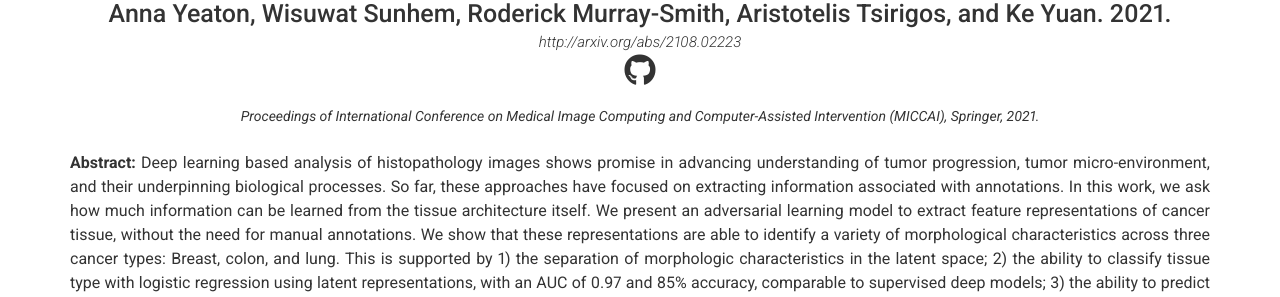
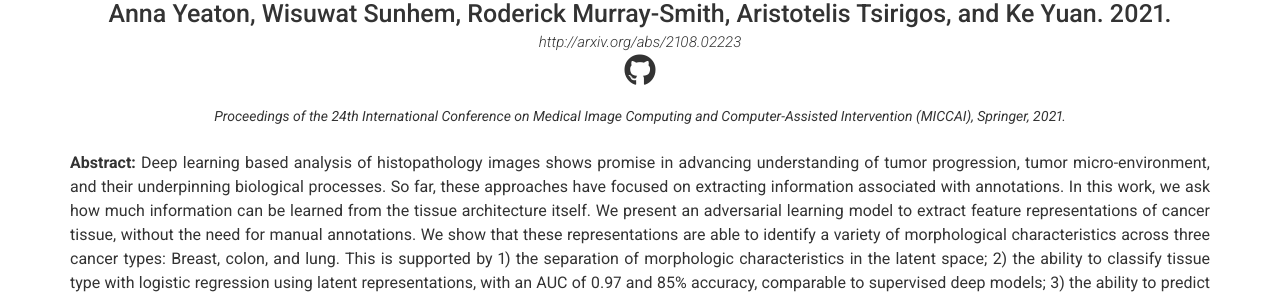
Before and after one commit to AdalbertoCq/adalbertocq.github.io, a Jekyll site: the page built from index.md, in a window 1280 px wide and 900 px high, scrolled down 628 px. Shown: the part 152-449 px from the top of the window. Built offline with Jekyll 4.4.1, drawn with Linux system fonts in a browser that asks for light colours; nearby versions of some CDN libraries.

Commit message:
Fix conference naming

```diff
--- a/_data/projects.yml
+++ b/_data/projects.yml
@@ -9,7 +9,7 @@
   link: http://arxiv.org/abs/2108.02223
   github: AdalbertoCq/Adversarial-learning-of-cancer-tissue-representations
   quote: >
-    Proceedings of International Conference on Medical Image Computing and Computer-Assisted Intervention (MICCAI), Springer, 2021.
+    Proceedings of the 24th International Conference on Medical Image Computing and Computer-Assisted Intervention (MICCAI), Springer, 2021.
   description: | # this will include new lines to allow paragraphs {: width="180" height="180"}
     **Abstract:** Deep learning based analysis of histopathology images shows promise in advancing understanding of tumor progression, tumor micro-environment, and their underpinning biological processes. So far, these approaches have focused on extracting information associated with annotations. In this work, we ask how much information can be learned from the tissue architecture itself.
     We present an adversarial learning model to extract feature representations of cancer tissue, without the need for manual annotations. We show that these representations are able to identify a variety of morphological characteristics across three cancer types: Breast, colon, and lung. This is supported by 1) the separation of morphologic characteristics in the latent space; 2) the ability to classify tissue type with logistic regression using latent representations, with an AUC of 0.97 and 85% accuracy, comparable to supervised deep models; 3) the ability to predict the presence of tumor in Whole Slide Images (WSIs) using multiple instance learning (MIL), achieving an AUC of 0.98 and 94% accuracy.
```
